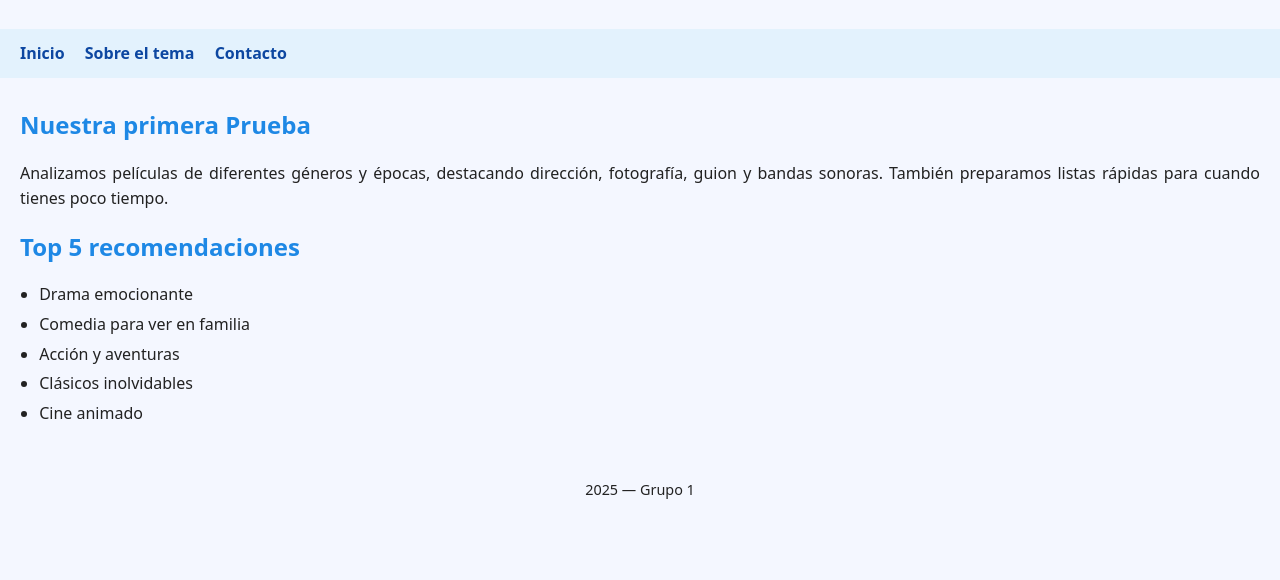
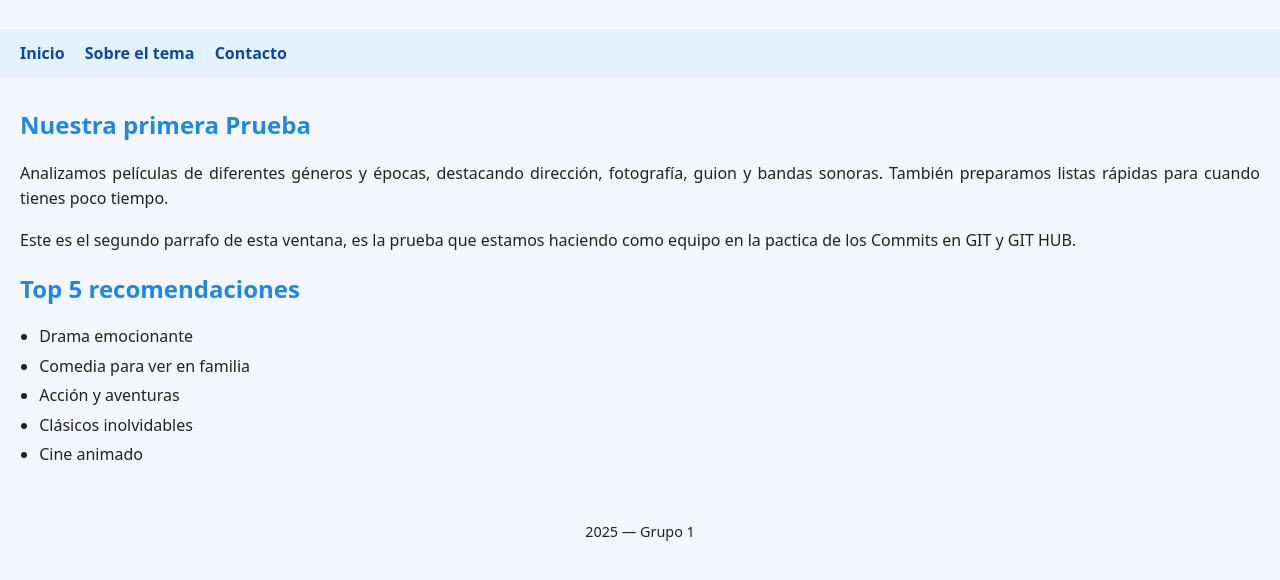
Before and after one commit to GilFer11/sitio-web-grupo1, a plain HTML site: page about.html in a window 1280 px wide. Shown: the part 120-700 px from the top of the page. Drawn offline with Linux system fonts and the light colour scheme.

Commit message:
Añadi otro parrafo de texto en la ventana de About, segundo commit Gilmar

```diff
--- a/about.html
+++ b/about.html
@@ -38,6 +38,10 @@
       para cuando tienes poco tiempo.
     </p>
 
+    <p>Este es el segundo parrafo de esta ventana, es la prueba que estamos haciendo como equipo en la pactica
+      de los Commits en GIT y GIT HUB.
+    </p>
+
     <h2>Top 5 recomendaciones</h2>
     <ul>
       <li>Drama emocionante</li>
```
